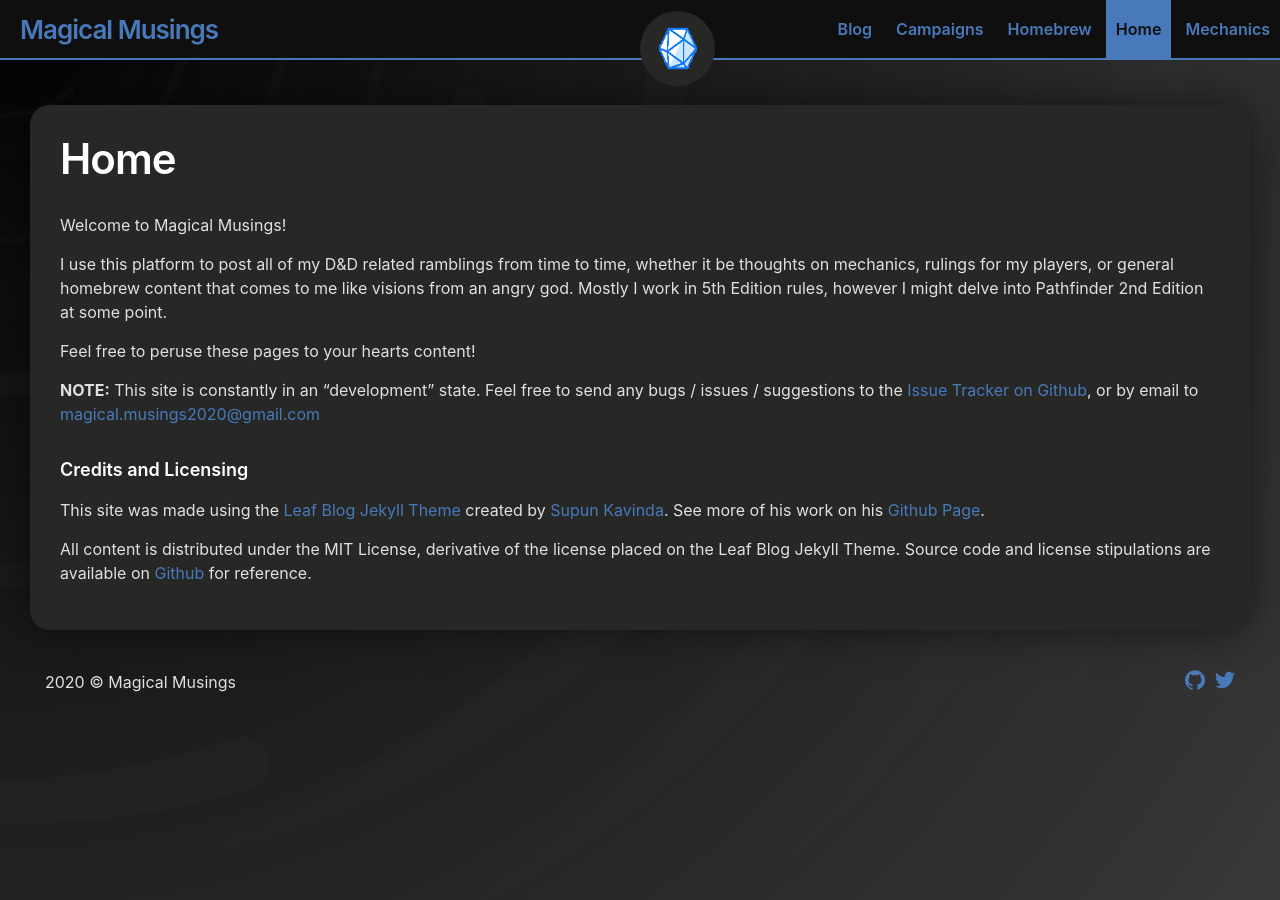
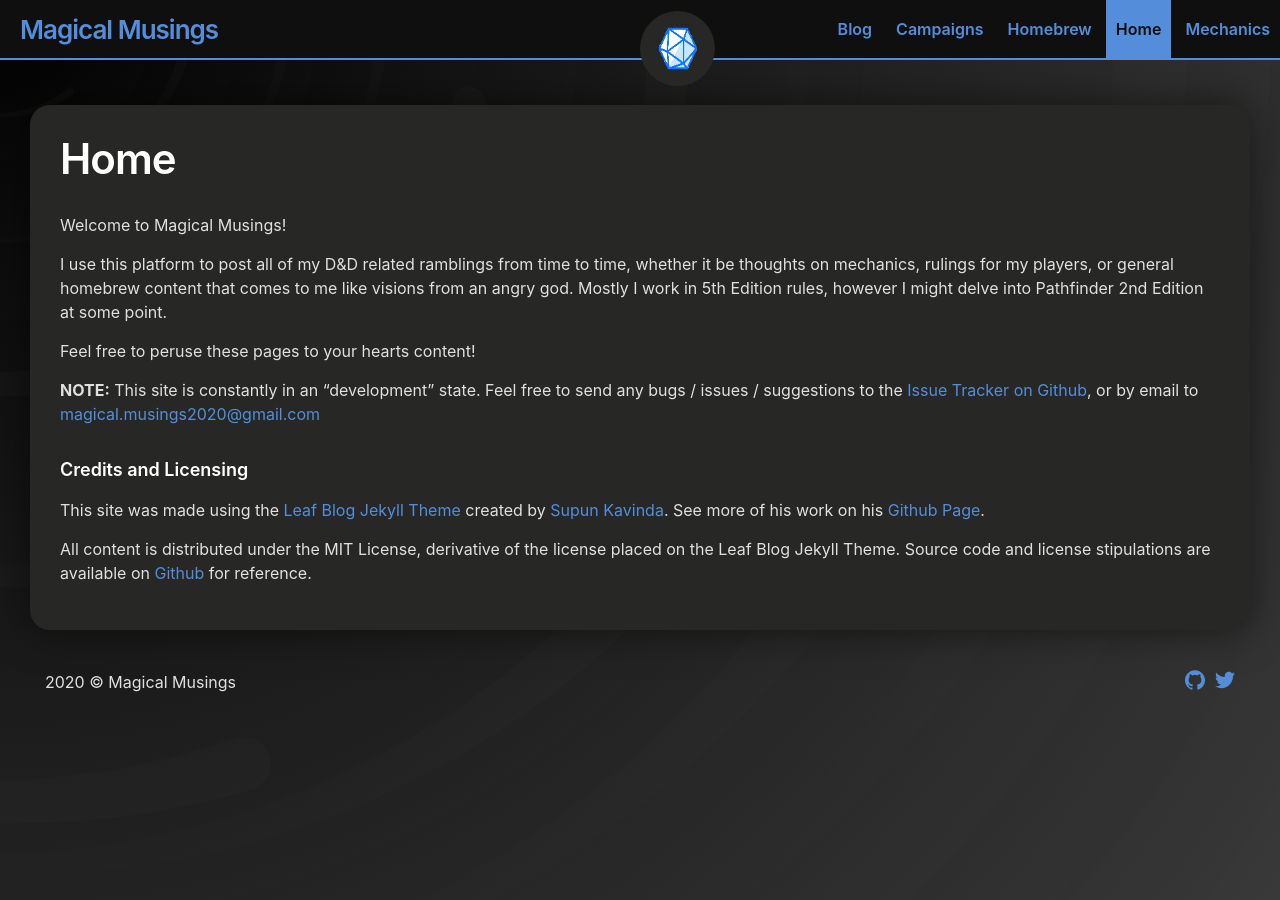
Before and after one commit to andersthemagi/magicalmusings.github.io, a Jekyll site: the page built from index.md, in a window 1280 px wide. Built offline with Jekyll 4.4.1, drawn with Linux system fonts in a browser that asks for light colours.

Commit message:
lightening up the color a bit

```diff
--- a/_sass/leaf.scss
+++ b/_sass/leaf.scss
@@ -6,7 +6,7 @@ $base-font-color: #e0e0e0;
 $small-font-size:  $base-font-size * 0.875 !default;
 $base-line-height: 1.5 !default;
 
-$theme-color: #487abb;
+$theme-color: #548eda;
 $header-color: #0f0f0f;
 
 $spacing-unit:     30px !default;
```
